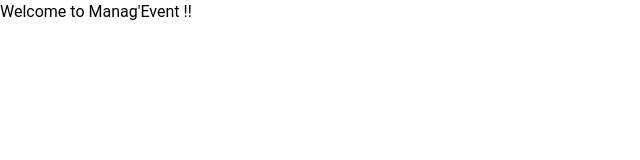
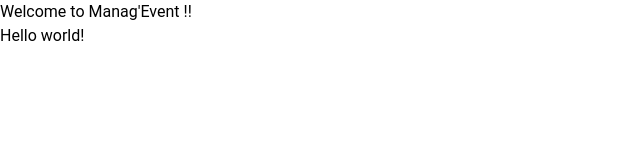
Before and after one commit to kersolo/ManagEvent_front, a React (Vite) app: page / in a window 1280 px wide. Shown: the top 160 px of the page, without its empty margins (0-640 px from the left). Built offline with nearby package versions, Linux system fonts and the light colour scheme.

Commit message:
EVENT_DEVPUNK-106 add hello world

```diff
--- a/src/App.tsx
+++ b/src/App.tsx
@@ -4,6 +4,7 @@ function App() {
   return (
     <>
       <h1>Welcome to Manag'Event !!</h1>
+      <h3>Hello world!</h3>
     </>
   );
 }
```
